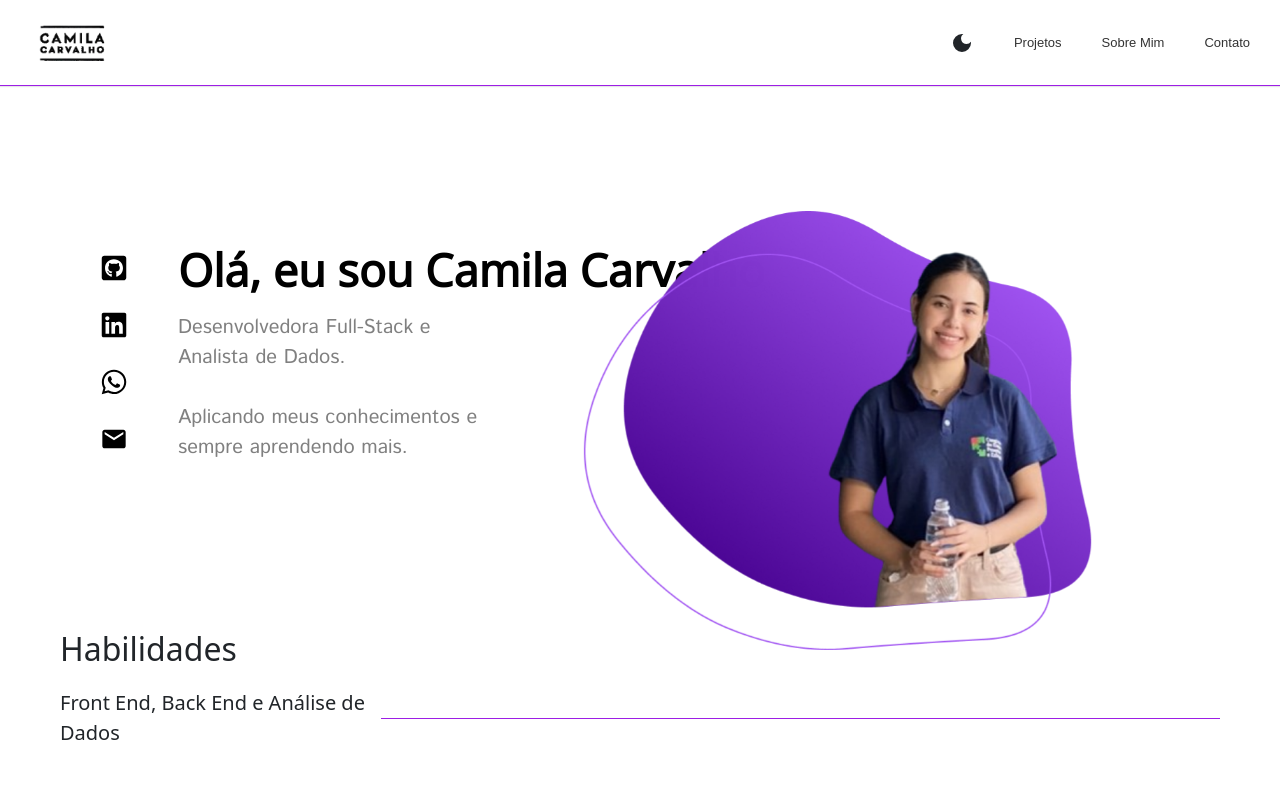
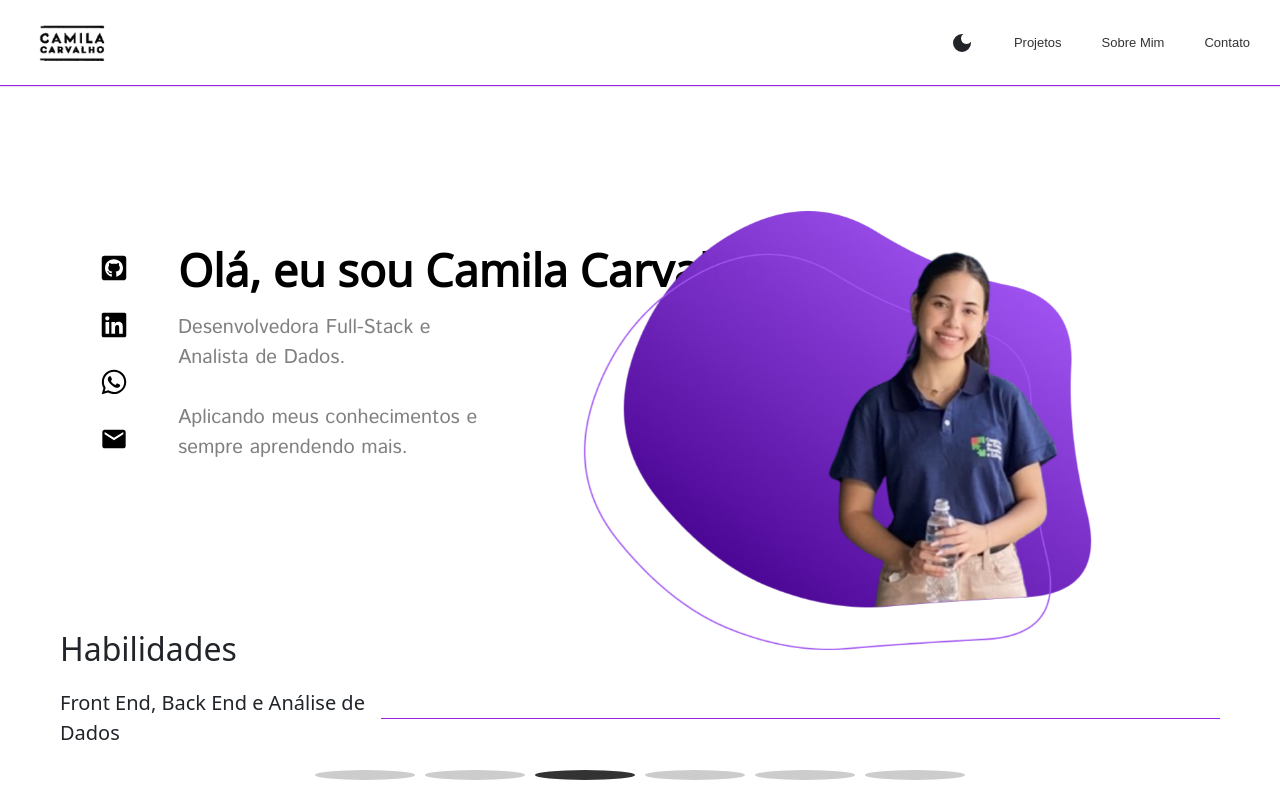
Before and after one commit to bycmlla/Portfolio-CamilaAguiar, a React (Create React App) app: page / in a window 1280 px wide. Shown: the top 792 px of the page. Built offline with nearby package versions, Linux system fonts and the light colour scheme.

Commit message:
alterações no carrossel

```diff
--- a/src/components/Carousel/Carousel.css
+++ b/src/components/Carousel/Carousel.css
@@ -6,18 +6,20 @@
     justify-content: center;
     align-items: center;
     margin-bottom: 50%;
+    overflow: hidden;
 }
 
 .carousel {
     position: relative;
     cursor: pointer;
-    overflow: hidden;
 }
 
 .inner {
     display: flex;
     gap: 40px;
     position: relative;
+    padding: 60px 0;
+    transition: transform 0.3s ease-in-out;
 }
 
 .item {
@@ -29,12 +31,11 @@
     justify-content: center;
     align-items: center;
     transition: transform 0.3s ease-in-out;
-    border-bottom: 3px solid #9D1EE5;
+    border-bottom: 3px solid #9d1ee5;
 }
 
-
 .item:hover {
-    transform:scale(1.2) !important;
+    transform: scale(1.2) !important;
     z-index: 10 !important;
 }
 .item img {
@@ -42,7 +43,6 @@
     height: 100%;
     object-fit: cover;
 }
-
 
 .overlay {
     position: absolute;
@@ -79,3 +79,26 @@
 .item:hover .text-overlay {
     opacity: 0;
 }
+
+.indicators {
+    display: flex;
+    justify-content: center;
+    align-items: center;
+    position: absolute;
+    bottom: 20px; /* Ajuste a posição conforme necessário */
+    width: 100%;
+}
+
+
+.indicator {
+    width: 100px;
+    height: 10px;
+    margin: 0 5px;
+    border-radius: 50%;
+    background-color: #ccc;
+    cursor: pointer;
+}
+
+.indicator.active {
+    background-color: #333;
+}
--- a/src/components/Carousel/Carousel.js
+++ b/src/components/Carousel/Carousel.js
@@ -1,12 +1,12 @@
 import React, { useState, useEffect, useRef } from "react";
-import "./Carousel.css";
-import { motion } from "framer-motion";
+import { motion, useMotionValue, animate } from "framer-motion";
 import Dashboard from "../../assets/images/projects/carousel images/dashboard.png";
 import Pay2Me from "../../assets/images/projects/carousel images/pay2me.png";
 import Orion from "../../assets/images/projects/carousel images/orion.png";
 import RoomRover from "../../assets/images/projects/carousel images/RoomRover.png";
 import WeatherUp from "../../assets/images/projects/carousel images/weatherup.png";
 import Agrovet from "../../assets/images/projects/carousel images/agrovet.png";
+import "./Carousel.css";
 
 const images = [
   { src: Dashboard, text: "Dashboards Power BI" },
@@ -16,44 +16,58 @@ const images = [
   { src: WeatherUp, text: "Weather Up" },
   { src: Agrovet, text: "Cardoso Agrovet" },
 ];
-const infiniteImages = [...images, ...images, ...images, ...images, ...images];
+const infiniteImages = [...images, ...images, ...images];
 
 const Carousel = () => {
   const carousel = useRef();
-  const [width, setWidth] = useState(0);
-  const [position, setPosition] = useState(0);
-  const numImagesPerSlide = 3;
+  const x = useMotionValue(0);
+  const imageWidth = 450;
+  const visibleImages = 3;
   const totalImages = infiniteImages.length;
+  const loopLimit = imageWidth * images.length;
+  const [currentIndex, setCurrentIndex] = useState(0);
 
   useEffect(() => {
-    setWidth(carousel.current?.scrollWidth - carousel.current?.offsetWidth);
-  }, []);
+    let intervalId;
 
-  useEffect(() => {
-    const interval = setInterval(() => {
-      setPosition((prev) => {
-        const newPosition = prev - width / (totalImages / numImagesPerSlide);
-        return newPosition <= -width ? 0 : newPosition;
-      });
-    }, 3000);
+    const startAutoScroll = () => {
+      intervalId = setInterval(() => {
+        animate(x, x.get() - imageWidth, {
+          duration: 1,
+          ease: "linear",
+          onComplete: () => {
+            // Lógica para o loop infinito
+            if (x.get() <= -loopLimit) {
+              x.set(0); // Reseta a posição para o início
+            }
+          },
+        });
+        setCurrentIndex((prevIndex) => (prevIndex + 1) % images.length);
+      }, 3000);
+    };
 
-    return () => clearInterval(interval);
-  }, [width]);
+    const stopAutoScroll = () => clearInterval(intervalId);
+
+    startAutoScroll();
+
+    return () => stopAutoScroll();
+  }, [x, imageWidth, loopLimit]); // Dependências importantes
+
+  const handleIndicatorClick = (index) => {
+    setCurrentIndex(index);
+    animate(x, -index * imageWidth, { duration: 0.5, ease: "easeOut" });
+  };
 
   return (
     <div className="carousel-body">
       <motion.div
         ref={carousel}
         className="carousel"
-        whileTap={{ cursor: "grabbing" }}
+        style={{ x }}
+        drag="x"
+        dragConstraints={{ left: -loopLimit, right: 0 }}
       >
-        <motion.div
-          className="inner"
-          drag="x"
-          dragConstraints={{ right: 0, left: -width }}
-          initial={{ x: 0 }}
-          animate={{ x: position }}
-        >
+        <motion.div className="inner" style={{ display: "flex" }}>
           {infiniteImages.map((img, index) => (
             <motion.div className="item" key={index}>
               <img src={img.src} alt={`carousel-img-${index}`} />
@@ -63,6 +77,16 @@ const Carousel = () => {
           ))}
         </motion.div>
       </motion.div>
+
+      <div className="indicators">
+        {images.map((_, index) => (
+          <div
+            key={index}
+            className={`indicator ${currentIndex === index ? "active" : ""}`}
+            onClick={() => handleIndicatorClick(index)}
+          ></div>
+        ))}
+      </div>
     </div>
   );
 };
```
